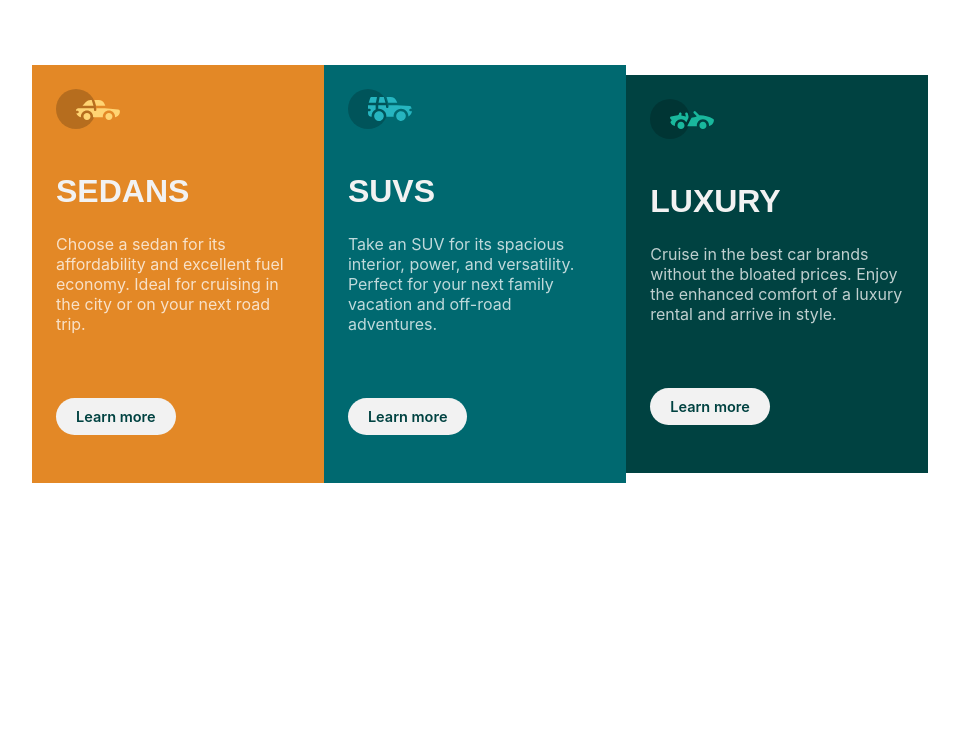
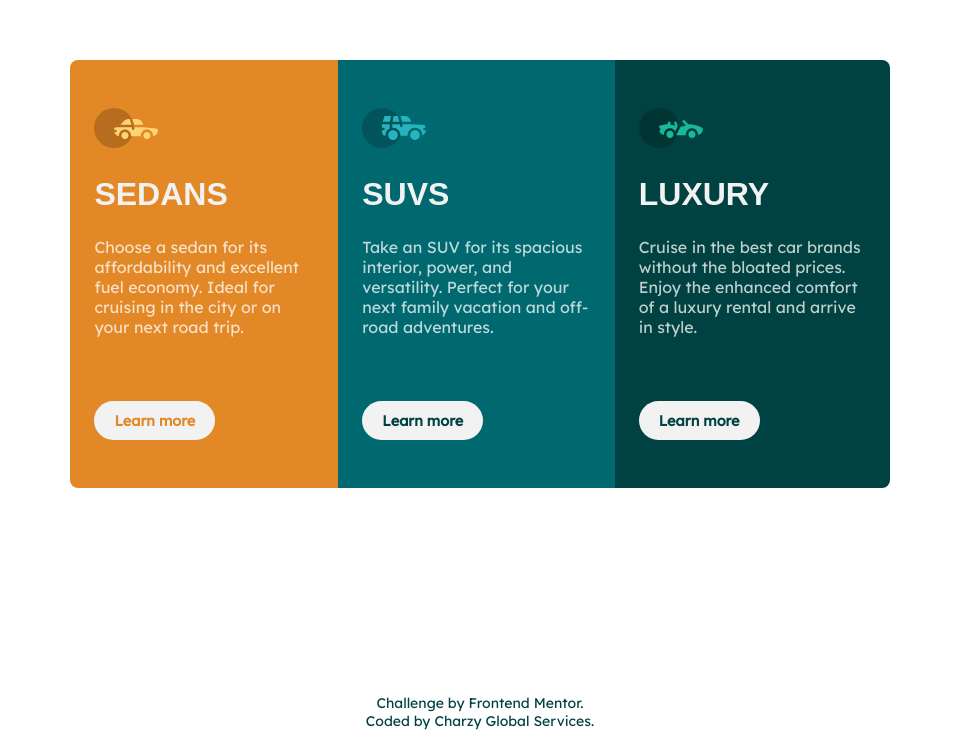
Before and after one commit to Charzy-1/3-column-preview-card-component, a plain HTML site: page index.html in a window 1280 px wide. Shown: the part 126-876 px from the top of the page, without its empty margins (160-1119 px from the left). Before the commit the page ends 820 px from the top, so only its background shows below. Drawn offline with Linux system fonts and the light colour scheme; a web font is replaced by a local one.

Commit message:
Completed with the footer

```diff
--- a/index.html
+++ b/index.html
@@ -23,7 +23,7 @@
       <p>
         Choose a sedan for its affordability and excellent fuel economy. Ideal for cruising in the city or on your next road trip.
       </p>
-      <a href="/" class="btn">Learn more</a>
+      <a href="/" class="btn card1-btn">Learn more</a>
     </div>
 
     <div class="card card2">
@@ -55,11 +55,9 @@
 
   <footer class="attribution">
     Challenge by <a href="https://www.frontendmentor.io?ref=challenge">Frontend Mentor</a>.
-    Coded by <a href="#">Your Name Here</a>.
+    <br>
+    Coded by <a href="#">Charzy Global Services</a>.
   </footer>
-
-
-
 
 </body>
 </html>
--- a/styles.css
+++ b/styles.css
@@ -1,3 +1,5 @@
+@import url('https://fonts.googleapis.com/css2?family=Big+Shoulders:wght@700&family=Lexend+Deca:wght@400&display=swap');
+
 :root {
   --gold-500: hsl(31, 77%, 52%);
   --cyan-800: hsl(184, 100%, 22%);
@@ -20,13 +22,13 @@
   --space-6: 6rem;
 
   /* ---- type ---- */
-  --font-display: Georgia, 'Times New Roman', serif;
-  --font-body: -apple-system, BlinkMacSystemFont, 'Segoe UI', Helvetica, Arial, sans-serif;
+  --font-display: 'Big Shoulders', sans-serif;
+  --font-body: 'Lexend Deca', sans-serif;
 }
 
 h1, h2, h3 {
-  font-family: 'Space Grotesk', sans-serif;
-  font-weight: 600;
+  font-family: var(--font-display);
+  font-weight: 700;
   color: var(--Gray-100);
   text-transform: uppercase;
 }
@@ -52,12 +54,14 @@
   justify-content: center;
   height: 100vh;
   width: 100vw;
-  padding: 0 15%;
+  padding: 0 18%;
 }
+
 
 .card1 {
   background: var(--gold-500);
   padding: var(--space-3);
+  border-radius: var(--radius-sm) 0 0 var(--radius-sm);
 }
 .card2 {
   background: var(--cyan-800);
@@ -66,6 +70,7 @@
 .card3 {
   background: var(--green-950);
   padding: var(--space-3);
+  border-radius: 0 var(--radius-sm) var(--radius-sm) 0;
 }
 
 .btn {
@@ -80,12 +85,23 @@
   margin-bottom: var(--space-3);
 }
 
+.card1-btn {
+  color: var(--gold-500);
+}
+
 .card p {
   margin: var(--space-3) 0 var(--space-5);
 }
 
 .card span img {
-  margin-bottom: var(--space-4);
+  margin: var(--space-3) 0;
+}
+
+footer {
+  text-align: center;
+  padding: 20px;
+  color: var(--green-950);
+  font-size: 14px;
 }
 
 
@@ -99,4 +115,12 @@
     width: 100%;
     padding: var(--space-4) 20%;
   }
+
+  .card1 {
+    border-radius: var(--radius-sm) var(--radius-sm) 0 0;
+  }
+
+  .card3 {
+    border-radius: 0 0 var(--radius-sm) var(--radius-sm);
+  }
 }
```
